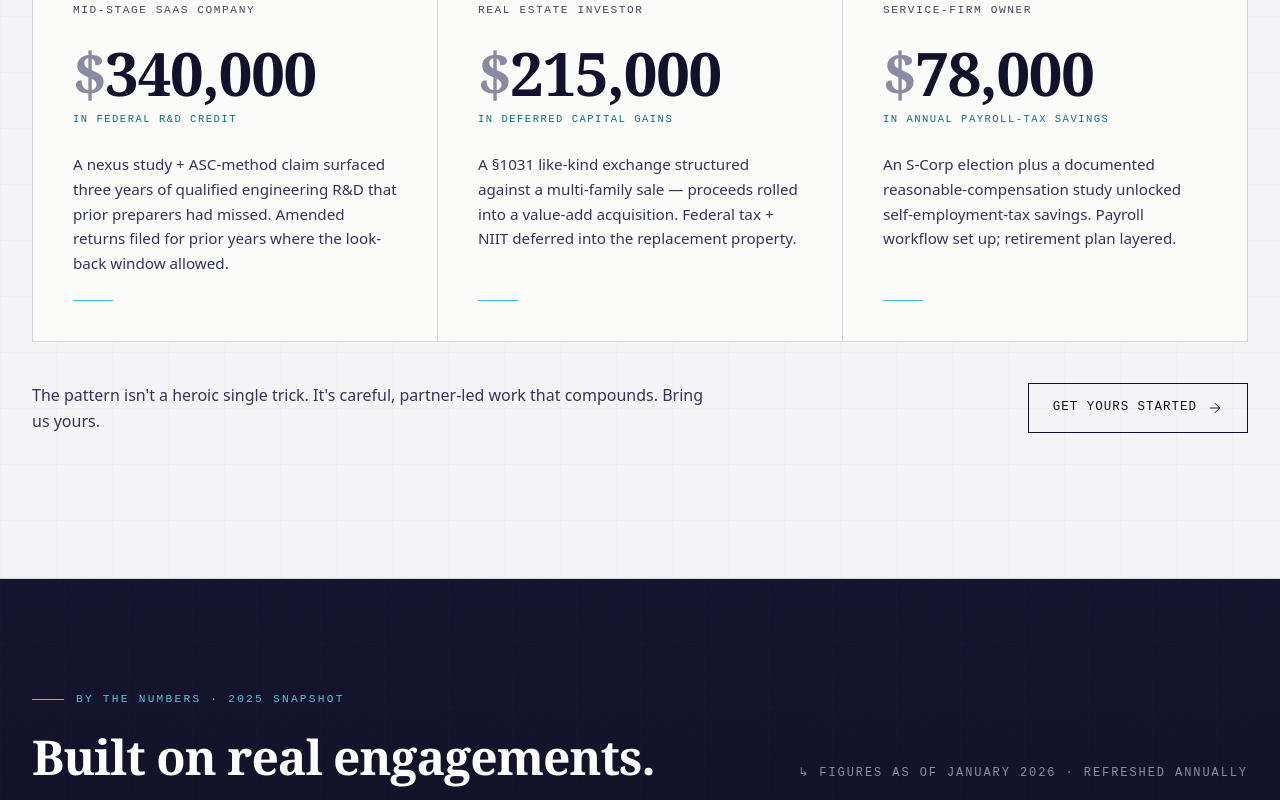
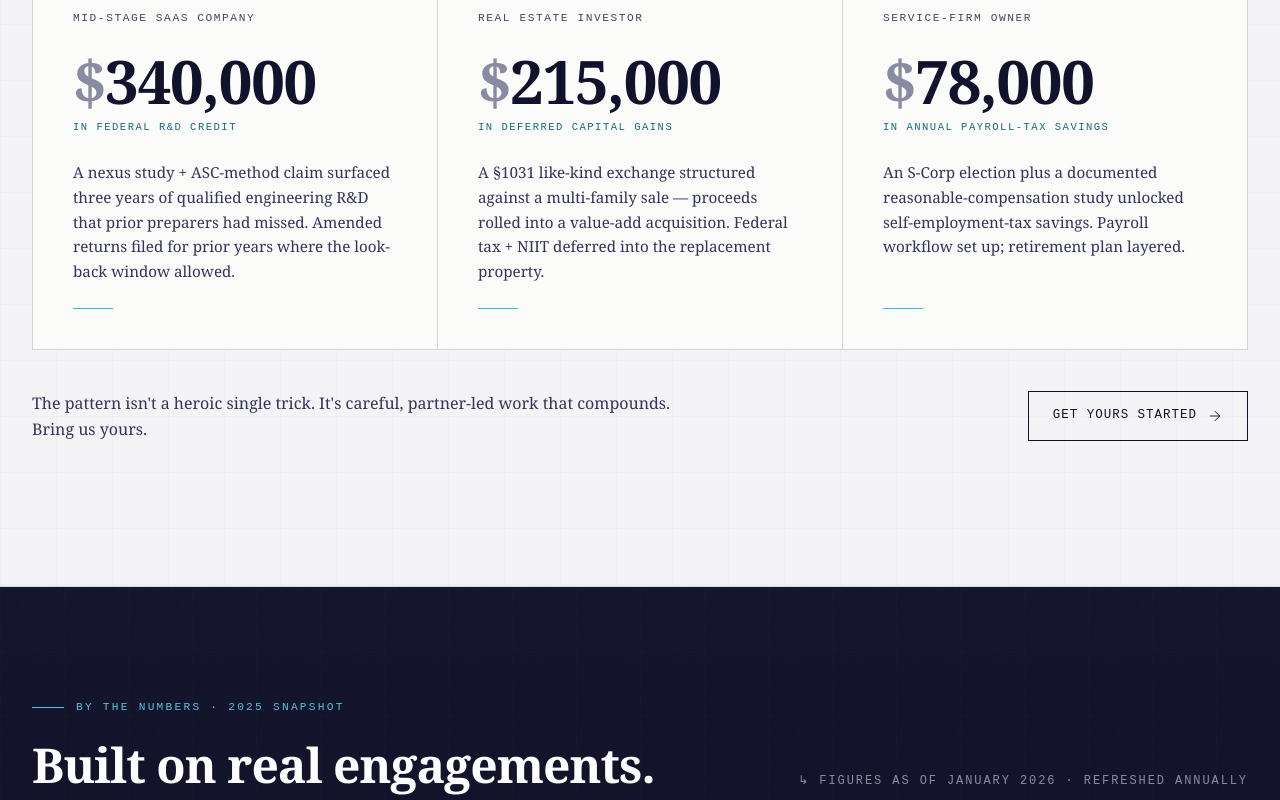
Before and after one commit to danyagorenko113/alpinemar, an Astro site: page / in a window 1280 px wide. Shown: the part 3882-4682 px from the top of the page. Built offline with nearby package versions, Linux system fonts and the light colour scheme; Astro itself is replaced by a stand-in of ours.

Commit message:
style: switch body type from Geist to Fraunces
Apply Fraunces (the display serif already used for headings + the lead
paragraph "Whether you're seeking expert tax planning…") to every body
paragraph for typographic consistency.

- --font-body: Geist Variable → Fraunces Variable
- Introduce --font-sans (Geist Variable) for the few places sans is needed
  explicitly via font-sans utility
- Body opsz tuned to 14 with soft edges (SOFT 100, WONK 0)
- H3/H4 get an intermediate opsz 36 between body 14 and display 144
- Geist Mono kept for eyebrows / meta / labels (unchanged)

```diff
--- a/src/styles/global.css
+++ b/src/styles/global.css
@@ -41,9 +41,11 @@
   /* Canvas */
   --color-paper: #fbfbfa; /* warm near-white — primary canvas */
 
-  /* Typography */
+  /* Typography — Fraunces across heading and body for unified editorial feel;
+     Geist Mono retained for eyebrows / meta / labels. */
   --font-heading: "Fraunces Variable", ui-serif, Georgia, serif;
-  --font-body: "Geist Variable", ui-sans-serif, system-ui, sans-serif;
+  --font-body: "Fraunces Variable", ui-serif, Georgia, serif;
+  --font-sans: "Geist Variable", ui-sans-serif, system-ui, sans-serif;
   --font-mono: "Geist Mono Variable", ui-monospace, "SF Mono", monospace;
 }
 
@@ -62,6 +64,8 @@
     line-height: 1.6;
     text-rendering: optimizeLegibility;
     -webkit-font-smoothing: antialiased;
+    /* Fraunces tuned for running body — soft edges, balanced opsz, normal weight */
+    font-variation-settings: "opsz" 14, "SOFT" 100, "WONK" 0;
   }
 
   h1, h2, h3, h4, h5, h6 {
@@ -74,6 +78,7 @@
   }
   /* Fraunces optical sizing — big, high-contrast display */
   h1, h2 { font-variation-settings: "opsz" 144, "SOFT" 0, "WONK" 0; }
+  h3, h4 { font-variation-settings: "opsz" 36, "SOFT" 50, "WONK" 0; }
 
   a { color: inherit; text-decoration: none; }
 
```
